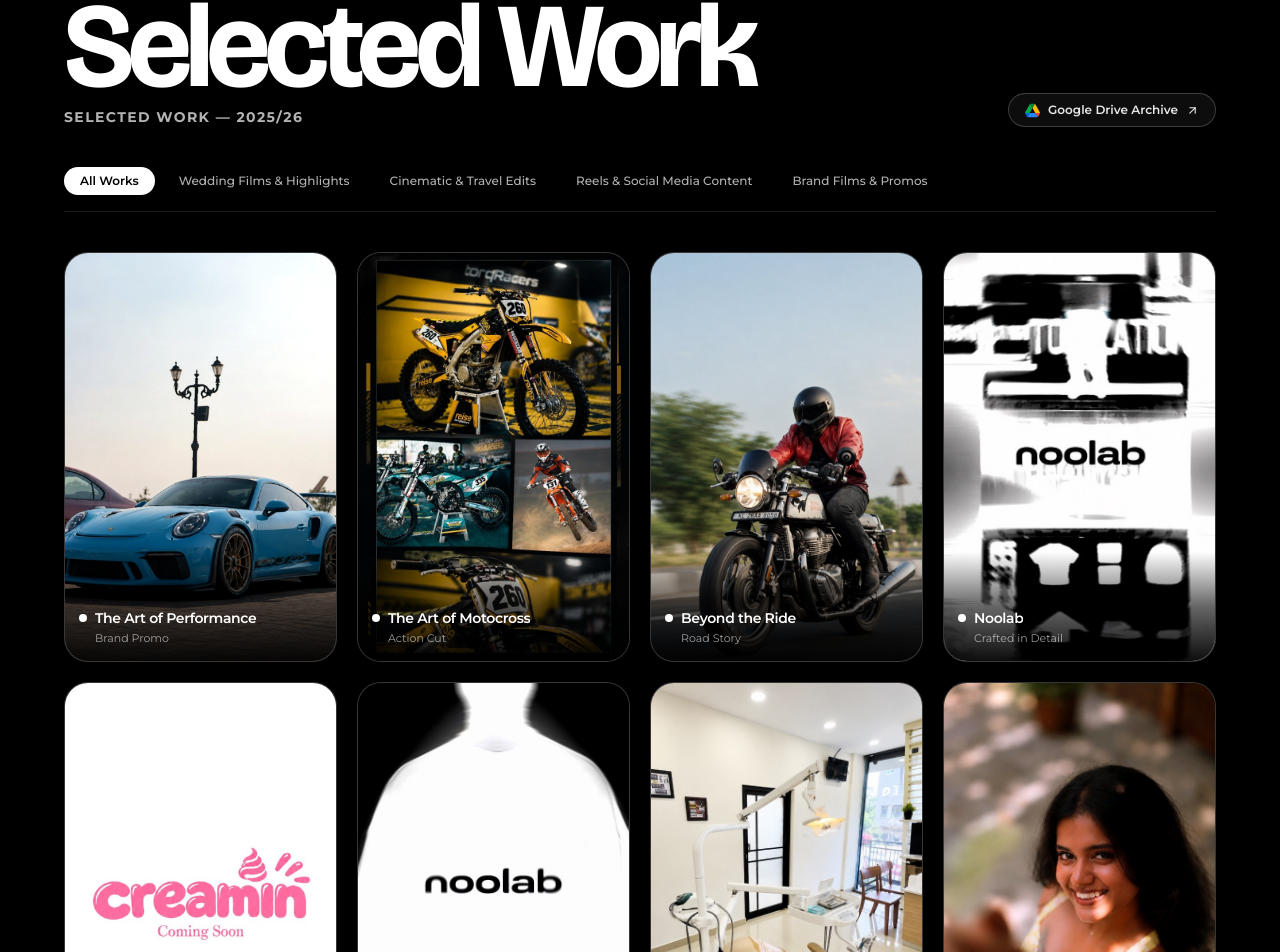
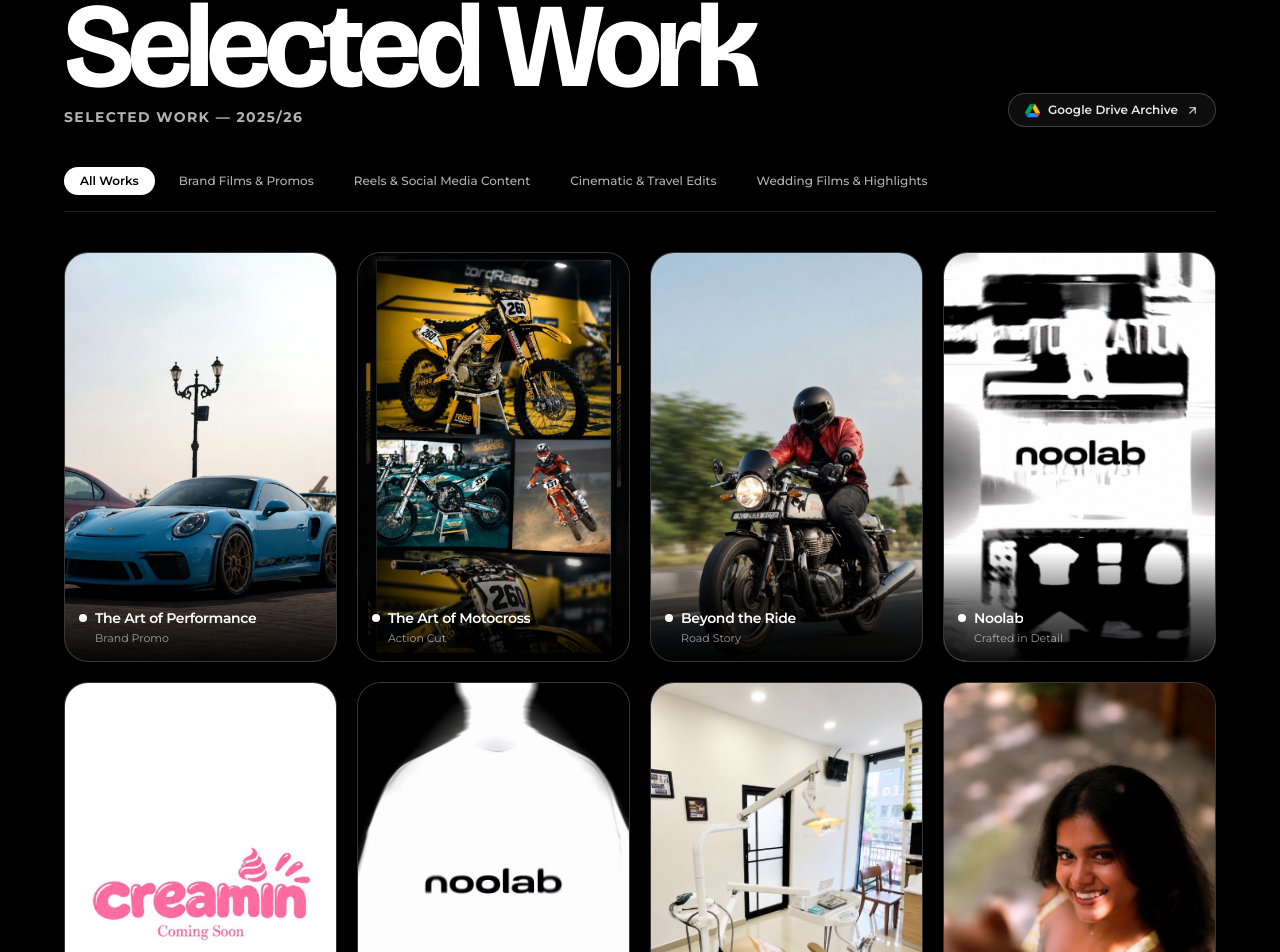
Before and after one commit to thenameisanzu/Anandhu-prasad-portfolio, a Next.js app: page / in a window 1280 px wide. Shown: the part 1878-2830 px from the top of the page. Built offline with nearby package versions, Linux system fonts and the light colour scheme; a web font is replaced by a local one.

Commit message:
feat(works): reorder project category tabs to user sequence

```diff
--- a/components/Site.jsx
+++ b/components/Site.jsx
@@ -211,10 +211,10 @@ export const TOOLS = [
 // 📽️ SELECTED WORKS - 2025/26 SYNCED WITH GOOGLE DRIVE
 export const PROJECT_CATEGORIES = [
   { id: 'all', label: 'All Works' },
+  { id: 'brand', label: 'Brand Films & Promos' },
+  { id: 'reels', label: 'Reels & Social Media Content' },
+  { id: 'cinematic', label: 'Cinematic & Travel Edits' },
   { id: 'weddings', label: 'Wedding Films & Highlights' },
-  { id: 'cinematic', label: 'Cinematic & Travel Edits' },
-  { id: 'reels', label: 'Reels & Social Media Content' },
-  { id: 'brand', label: 'Brand Films & Promos' },
 ]
 
 export const PROJECTS = [
```
